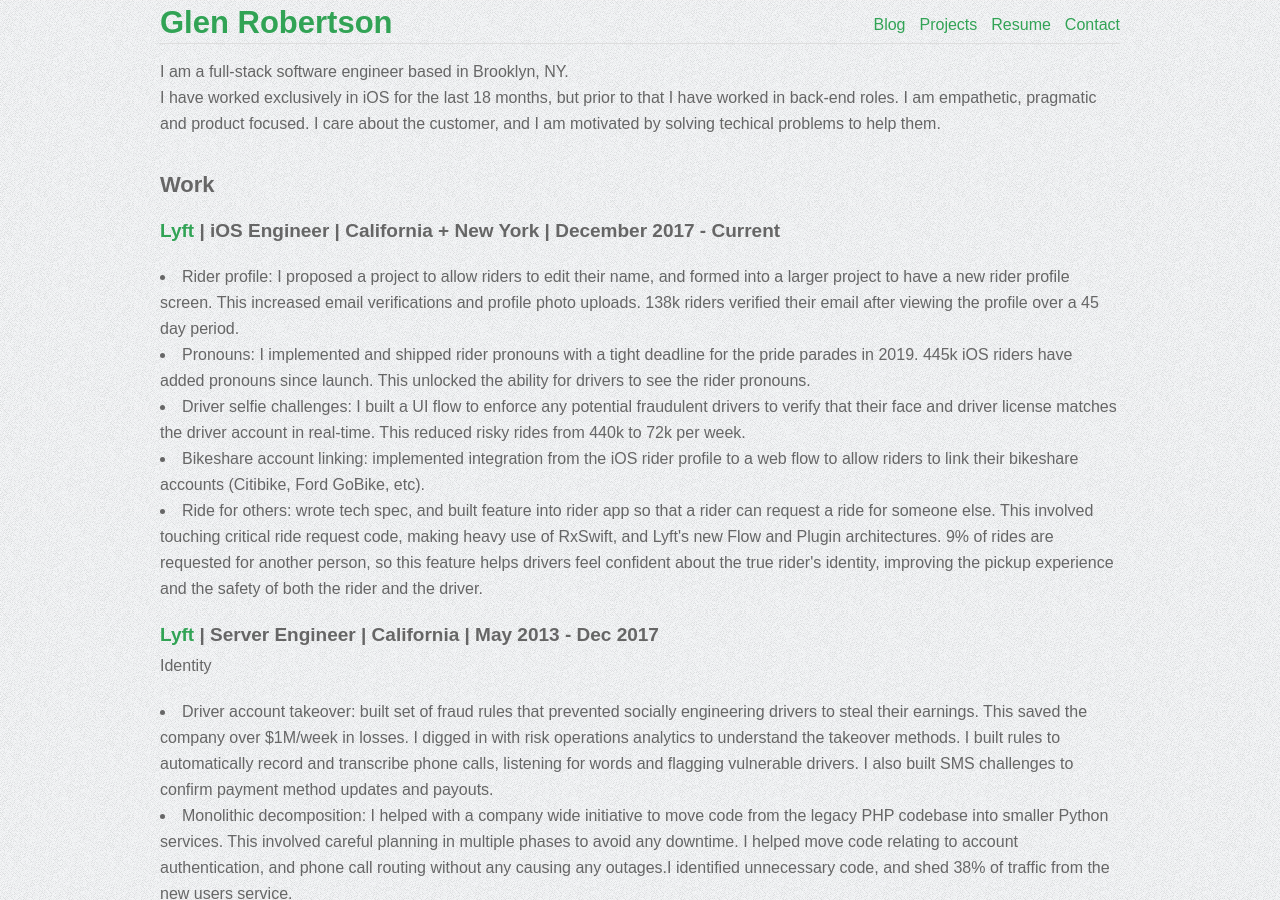
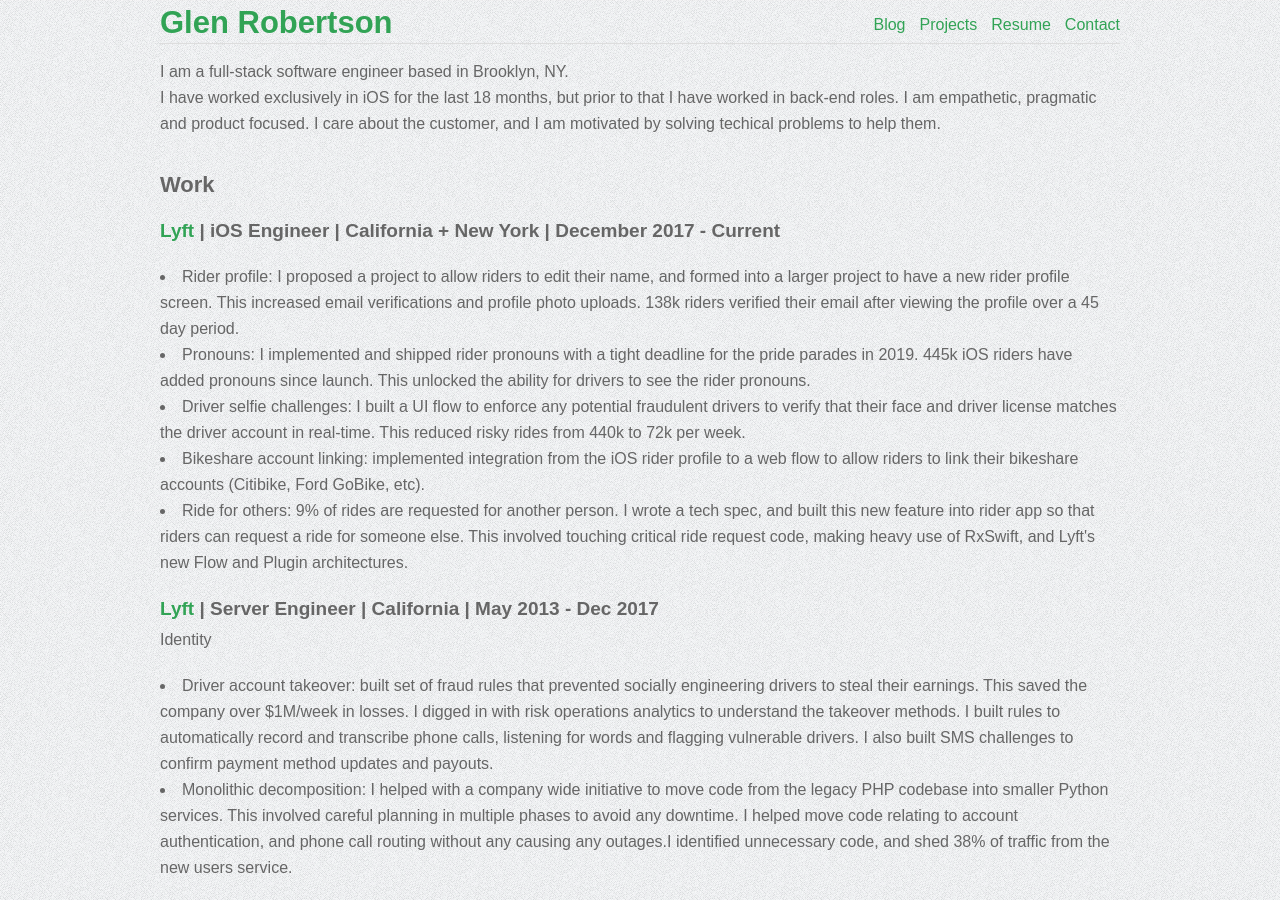
Before and after one commit to glenrobertson/glenrobertson.github.com, a Jekyll site: the page built from resume_2020.html, in a window 1280 px wide and 900 px high. Built offline with Jekyll 4.4.1, drawn with Linux system fonts in a browser that asks for light colours.

Commit message:
More info

```diff
--- a/resume_2020.html
+++ b/resume_2020.html
@@ -17,7 +17,7 @@
     <li>Pronouns: I implemented and shipped rider pronouns with a tight deadline for the pride parades in 2019. 445k iOS riders have added pronouns since launch. This  unlocked the ability for drivers to see the rider pronouns.</li>
     <li>Driver selfie challenges: I built a UI flow to enforce any potential fraudulent drivers to verify that their face and driver license matches the driver account in real-time. This reduced risky rides from 440k to 72k per week.</li>
     <li>Bikeshare account linking: implemented integration from the iOS rider profile to a web flow to allow riders to link their bikeshare accounts (Citibike, Ford GoBike, etc).</li>
-    <li>Ride for others: wrote tech spec, and built feature into rider app so that a rider can request a ride for someone else. This involved touching critical ride request code, making heavy use of RxSwift, and Lyft's new Flow and Plugin architectures. 9% of rides are requested for another person, so this feature helps drivers feel confident about the true rider's identity, improving the pickup experience and the safety of both the rider and the driver.</li>
+    <li>Ride for others: 9% of rides are requested for another person. I wrote a tech spec, and built this new feature into rider app so that riders can request a ride for someone else. This involved touching critical ride request code, making heavy use of RxSwift, and Lyft's new Flow and Plugin architectures.</li>
 </ul>
 </p>
 
```
